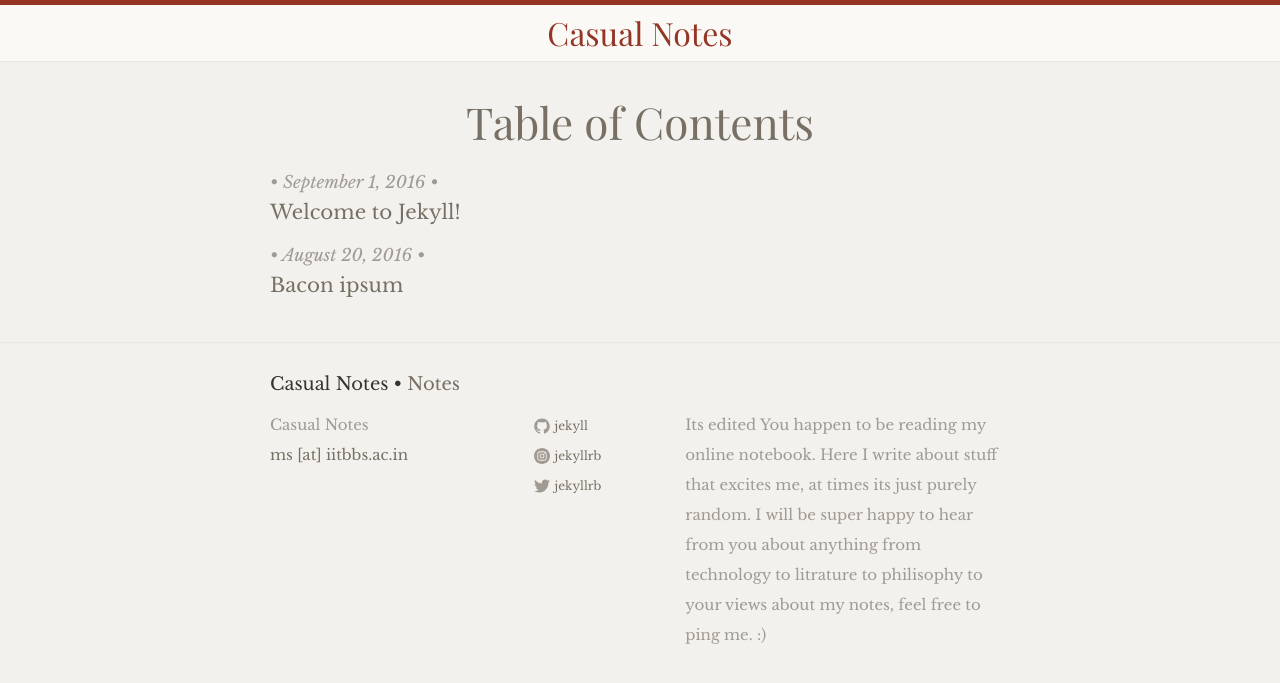
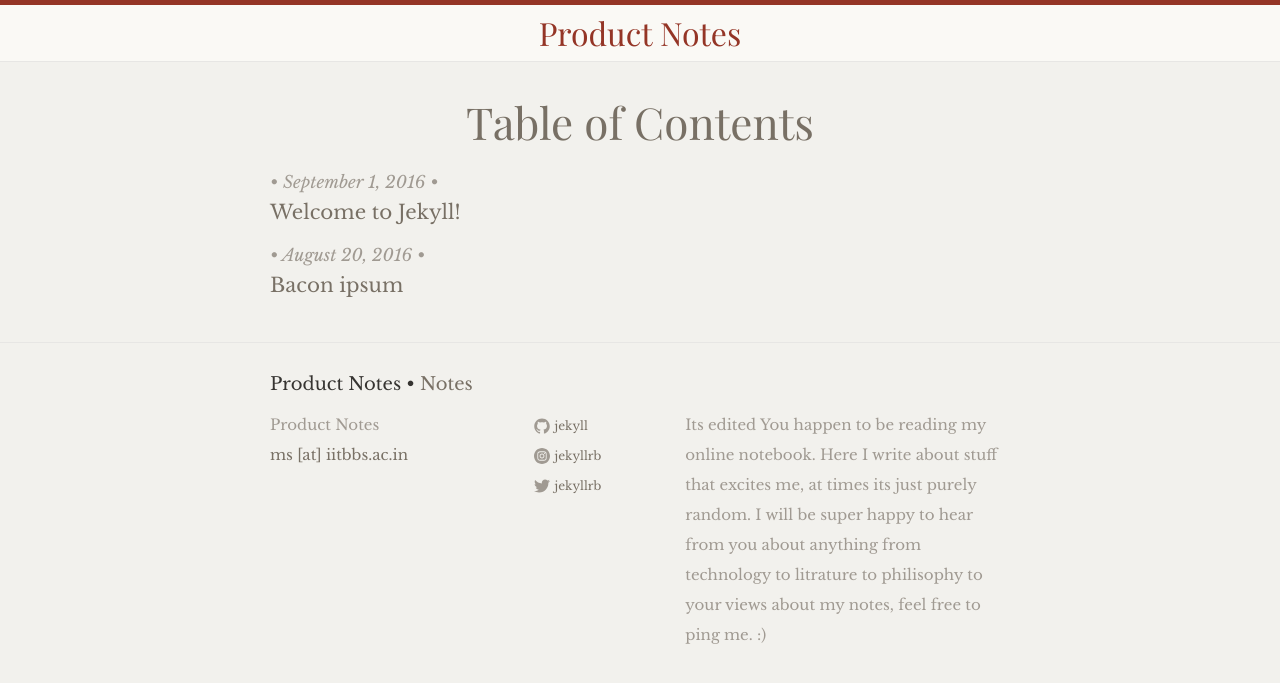
Before and after one commit to mathamonkey/Blog, a Jekyll site: the page built from table-of-contents.html, in a window 1280 px wide. Shown: the top 683 px of the page. Built offline with Jekyll 4.4.1, drawn with Linux system fonts in a browser that asks for light colours; some web fonts are replaced.

Commit message:
Title Change

```diff
--- a/_config.yml
+++ b/_config.yml
@@ -13,7 +13,7 @@
 # you will see them accessed via {{ site.title }}, {{ site.email }}, and so on.
 # You can create any custom variable you would like, and they will be accessible
 # in the templates via {{ site.myvariable }}.
-title: Casual Notes
+title: Product Notes
 email: ms [at] iitbbs.ac.in
 description: > # this means to ignore newlines until "baseurl:"
   Its edited You happen to be reading my online notebook. Here I write about stuff that excites me, at times its just purely random.
```
